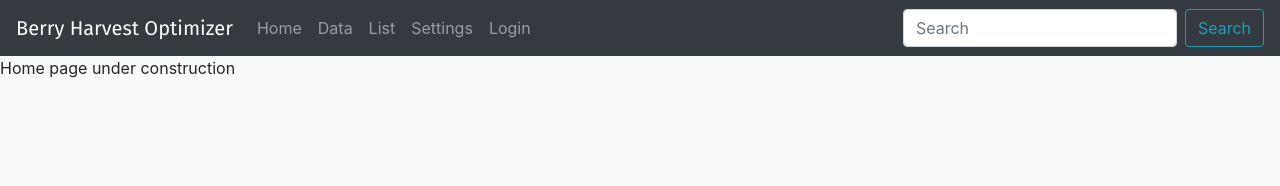
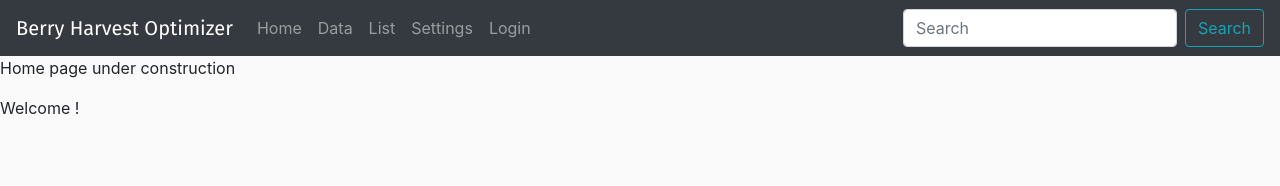
Before and after one commit to CSUMB-CAPSTONE-TEAM21-SPRING2020/WEB-INTERFACE, a React (Create React App) app: page / in a window 1280 px wide. Shown: the top 186 px of the page. Built offline with nearby package versions, Linux system fonts and the light colour scheme.

Commit message:
attempts at getting current user

```diff
--- a/src/screens/Home.tsx
+++ b/src/screens/Home.tsx
@@ -1,10 +1,24 @@
 import React, { Component } from "react";
+import firebase from '../config';
+
+var user = firebase.auth().currentUser;
+var name: {} | null | undefined, email, photoUrl, uid, emailVerified;
+
+if (user != null) {
+  name = user.displayName;
+  email = user.email;
+  photoUrl = user.photoURL;
+  emailVerified = user.emailVerified;
+  uid = user.uid;
+}
 
 export default class Login extends Component {
     render() {
         return (
             <div>
                 <p>Home page under construction</p>
+                <p>Welcome {name}!</p>
+
             </div>
         );
     }
--- a/src/screens/Login.tsx
+++ b/src/screens/Login.tsx
@@ -2,13 +2,13 @@ import React, { Component } from "react";
 import '../styles/Login.css';
 
 import StyledFirebaseAuth from 'react-firebaseui/StyledFirebaseAuth';
-import firebase, { auth, emailProvider, googleProvider } from '../config';
+import firebase, { auth } from '../config';
 
 var uiConfig = {
     // Popup signin flow rather than redirect flow.
     signInFlow: 'redirect',
     // Redirect to /signedIn after sign in is successful. Alternatively you can provide a callbacks.signInSuccess function.
-    signInSuccessUrl: '/home',
+    signInSuccessUrl: '/',
     // We will display Google and Facebook as auth providers.
     signInOptions: [
       firebase.auth.GoogleAuthProvider.PROVIDER_ID,
@@ -23,40 +23,7 @@ export default class Login extends Component {
             username: '',
             user: null
         }
-
-        // this.emailLogin = this.emailLogin.bind(this);
-        // this.googleLogin = this.googleLogin.bind(this);
-        // this.logout = this.logout.bind(this);
     }
-
-    // emailLogin() {
-    //     auth.signInWithPopup(emailProvider)
-    //       .then((result) => {
-    //         const user = result.user;
-    //         this.setState({
-    //           user
-    //         });
-    //       });
-    //   }
-
-    //   googleLogin() {
-    //     auth.signInWithPopup(googleProvider)
-    //       .then((result) => {
-    //         const user = result.user;
-    //         this.setState({
-    //           user
-    //         });
-    //       });
-    //   }
-
-    //   logout(){
-    //     auth.signOut()
-    //     .then(() => {
-    //       this.setState({
-    //         user: null
-    //       });
-    //     });
-    //   }
 
     componentDidMount() {
         auth.onAuthStateChanged((user) => {
@@ -67,17 +34,6 @@ export default class Login extends Component {
     }
 
     render(){
-        // return(
-        //     <div>
-        //         <button onClick={this.emailLogin}>Log In With Email</button>
-        //         <button onClick={this.googleLogin}>Log In With Google</button>
-        //     </div>
-        // );
-
-        const divMargin = {
-            marginTop:'5%'
-        };
-
         return (
             <div className="auth-wrapper">
                 <div className="auth-inner">
```
Also changed, not shown: src/index.tsx (+4 -3 lines).
